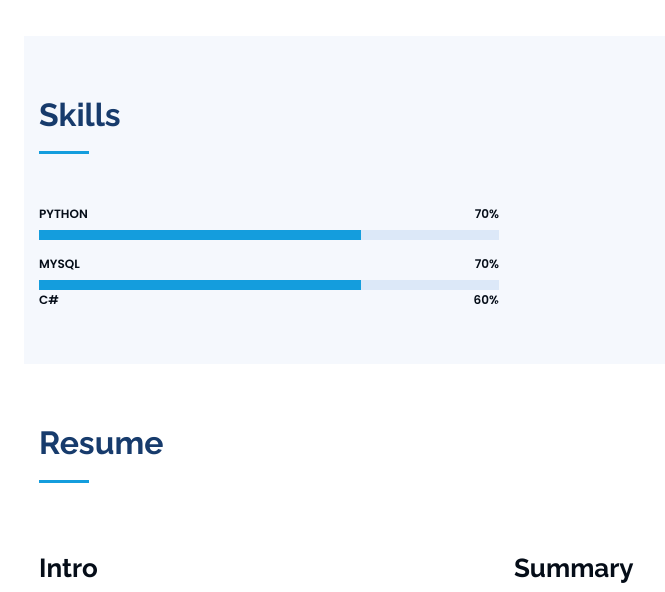
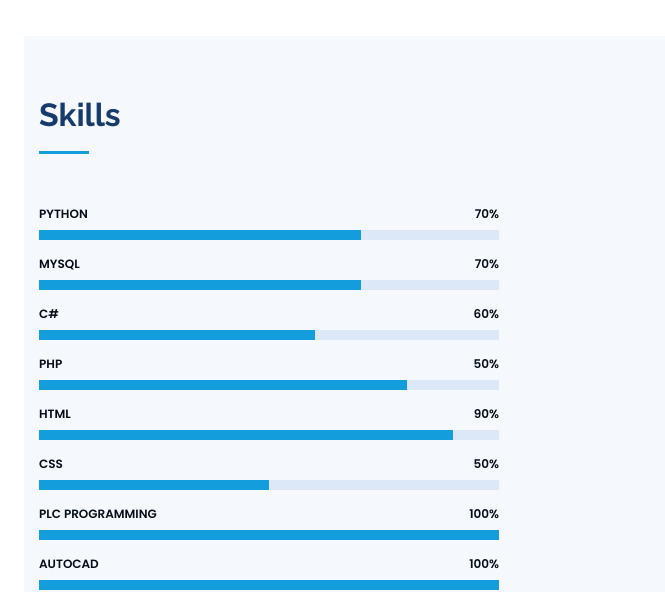
Before and after one commit to Imranshaiks/shaikimran.github.io, a plain HTML site: page index.html in a window 1280 px wide. Shown: the part 1477-2069 px from the top of the page, without its empty margins (276-941 px from the left). Drawn offline with nearby package versions, Linux system fonts and the light colour scheme.

Commit message:
Update index.html

```diff
--- a/index.html
+++ b/index.html
@@ -119,6 +119,7 @@
               <div class="progress-bar-wrap">
                 <div class="progress-bar" role="progressbar" aria-valuenow="70" aria-valuemin="0" aria-valuemax="100"></div>
               </div>
+           </div>
 
             <div class="progress">
               <span class="skill">C#<i class="val">60%</i></span>
@@ -127,7 +128,6 @@
               </div>
             </div>
 
-          <div class="col-lg-6" data-aos="fade-up" data-aos-delay="100">
             <div class="progress">
               <span class="skill">PHP<i class="val">50%</i></span>
               <div class="progress-bar-wrap">
```
